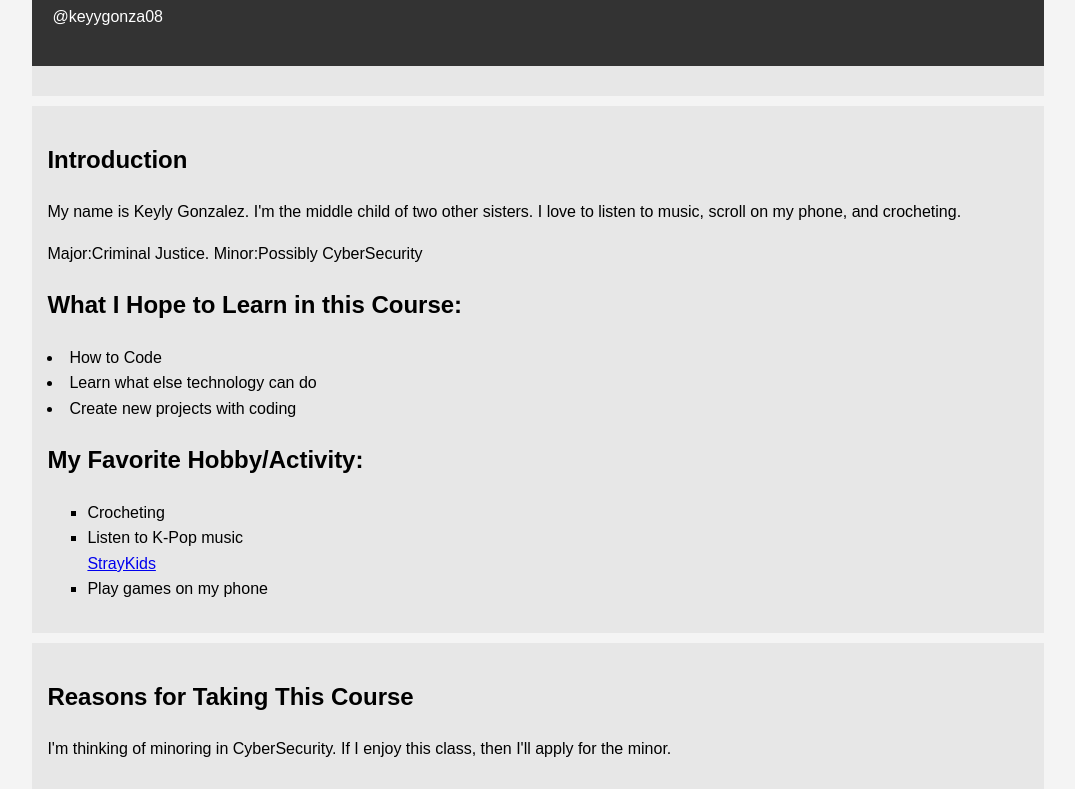
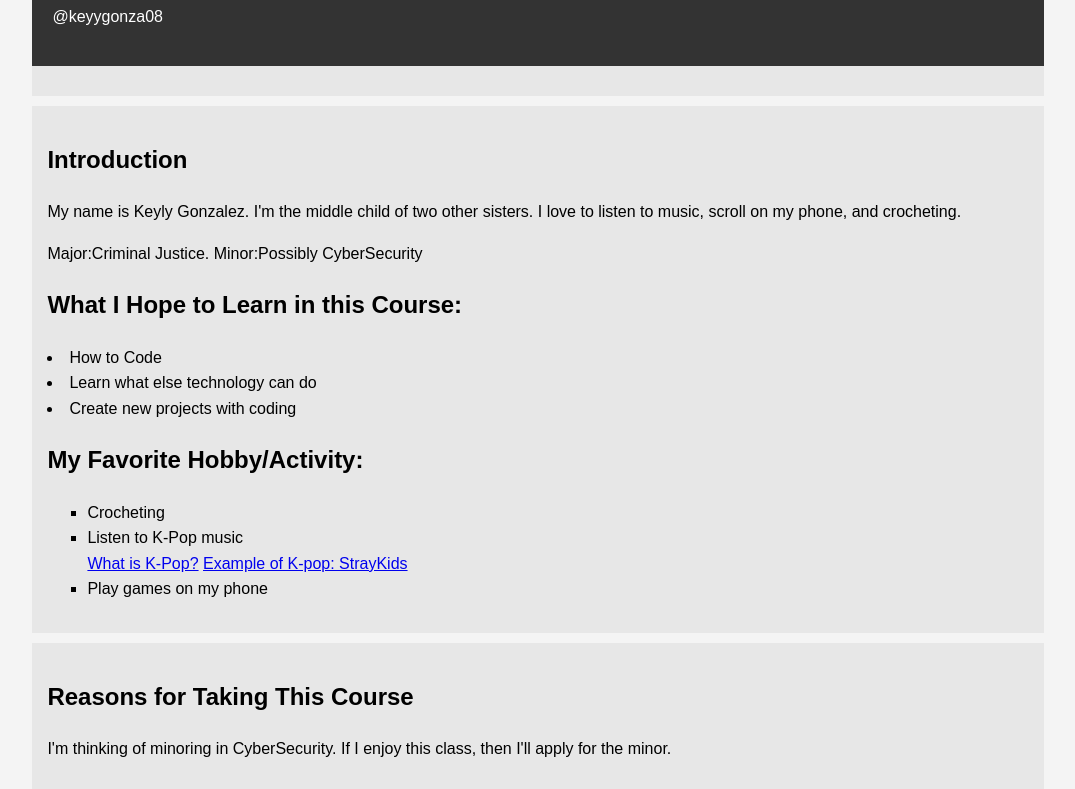
Before and after one commit to KeyyGonza/Me, a plain HTML site: page index.html in a window 1280 px wide. Shown: the part 308-1097 px from the top of the page, without its empty margins (102-1177 px from the left). Drawn offline with Linux system fonts and the light colour scheme.

Commit message:
Update index.html

```diff
--- a/index.html
+++ b/index.html
@@ -58,7 +58,8 @@
 			<ul>
 			<li style="list-style-type:square">Crocheting</li>
 			<li style="list-style-type:square">Listen to K-Pop music</li>
-				 <a href="https://www.youtube.com/channel/UC9rMiEjNaCSsebs31MRDCRA">StrayKids</a>
+				<a href="https://en.wikipedia.org/wiki/K-pop">What is K-Pop?</a>
+				 <a href="https://www.youtube.com/channel/UC9rMiEjNaCSsebs31MRDCRA">Example of K-pop: StrayKids</a>
 			<li style="list-style-type:square">Play games on my phone</li>
 			</ul>
         </section>
```
